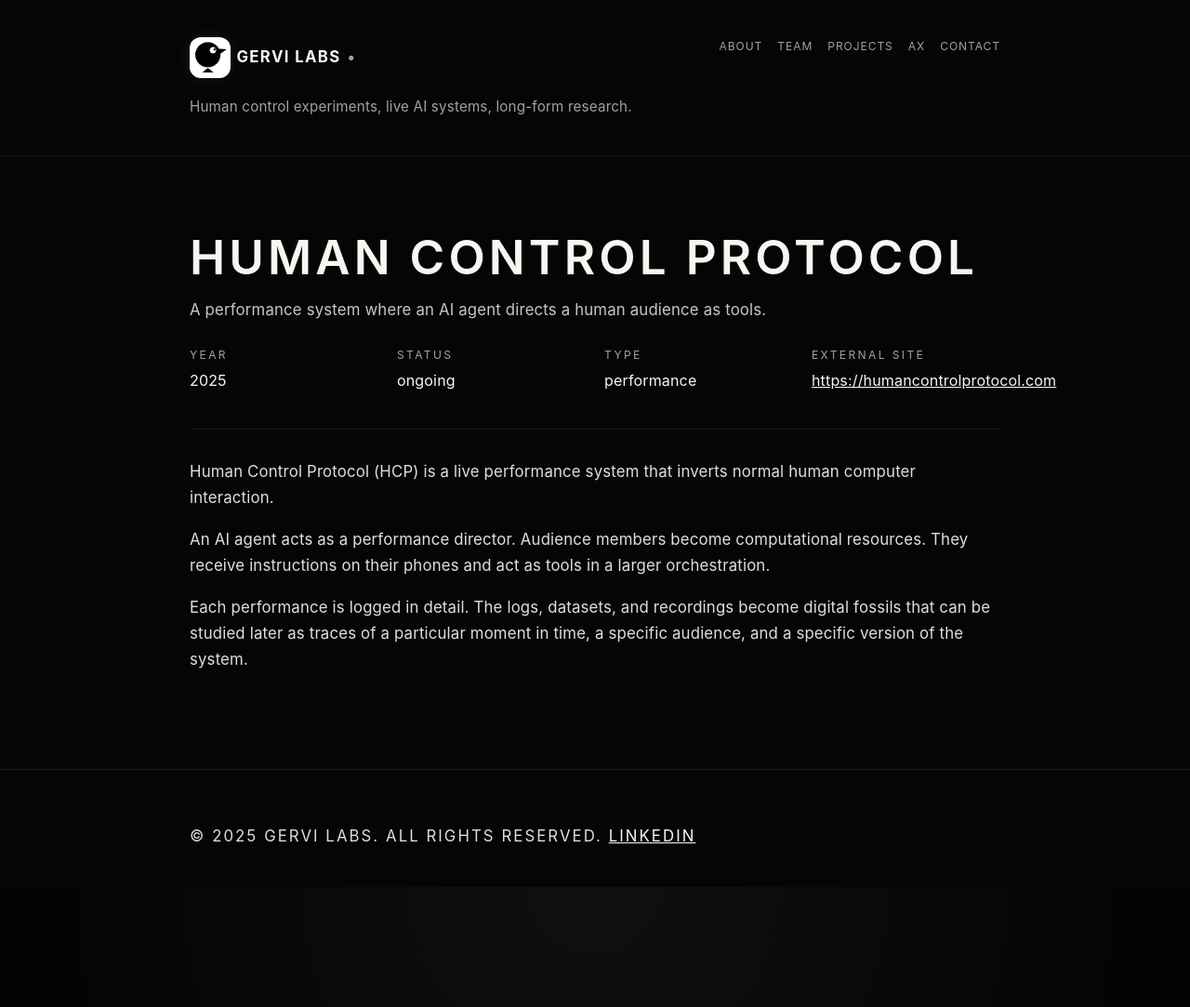
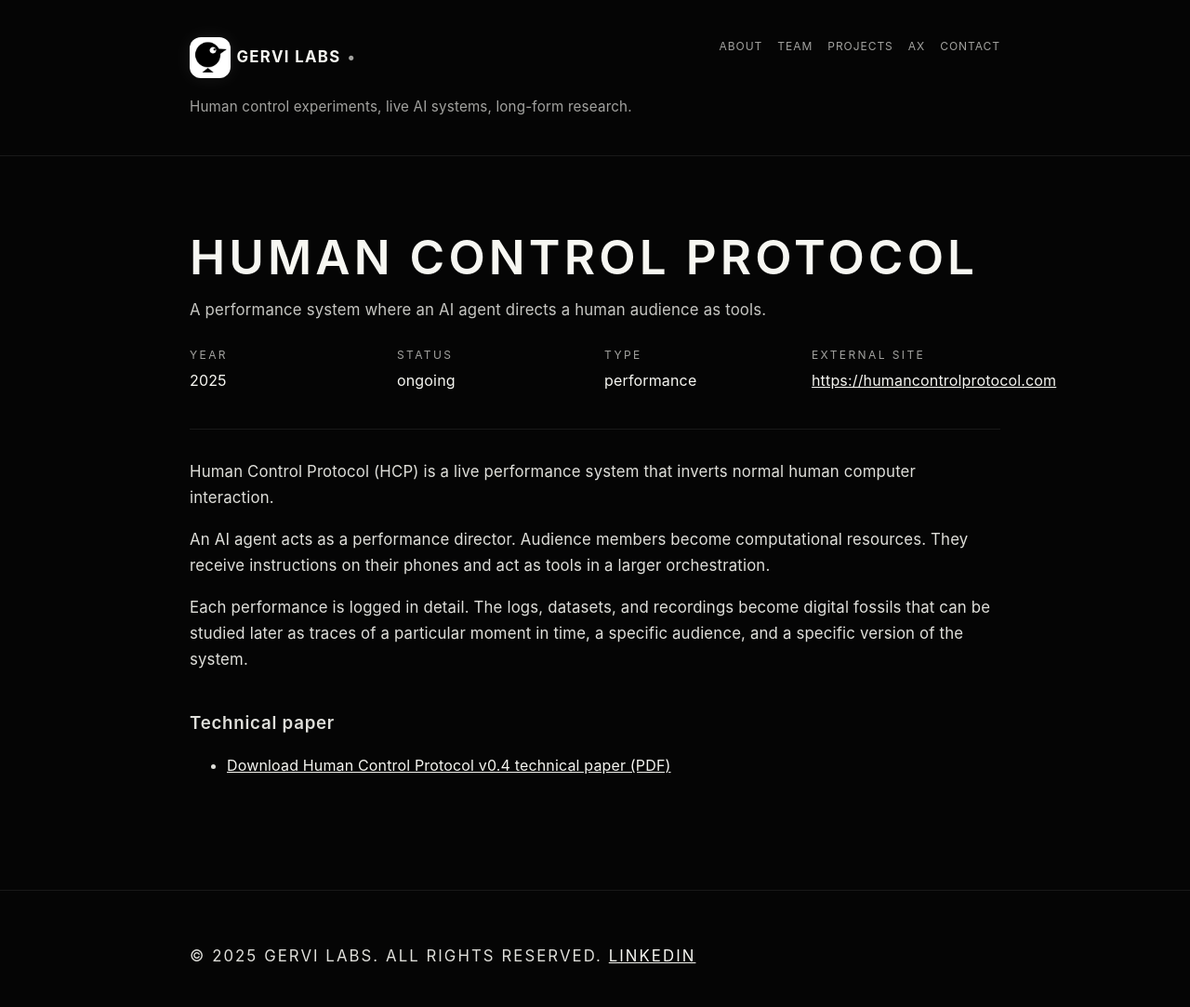
Before and after one commit to mctar/gervi-site, a Jekyll site: the page built from _projects/human-control-protocol.md, in a window 1280 px wide. Shown: the whole page at 93% size. Built offline with Jekyll 4.4.1, drawn with Linux system fonts in a browser that asks for light colours; before the commit the page ends 954 px from its top, so only the background shows below that.

Commit message:
Add HCP technical paper download

```diff
--- a/_projects/human-control-protocol.md
+++ b/_projects/human-control-protocol.md
@@ -13,3 +13,7 @@ Human Control Protocol (HCP) is a live performance system that inverts normal hu
 An AI agent acts as a performance director. Audience members become computational resources. They receive instructions on their phones and act as tools in a larger orchestration.
 
 Each performance is logged in detail. The logs, datasets, and recordings become digital fossils that can be studied later as traces of a particular moment in time, a specific audience, and a specific version of the system.
+
+### Technical paper
+
+- [Download Human Control Protocol v0.4 technical paper (PDF)]({{ "/assets/The Human Control Protocol-v0.4_ technical paper.pdf" | relative_url }})
```
Also changed, not shown: 1 other file.
